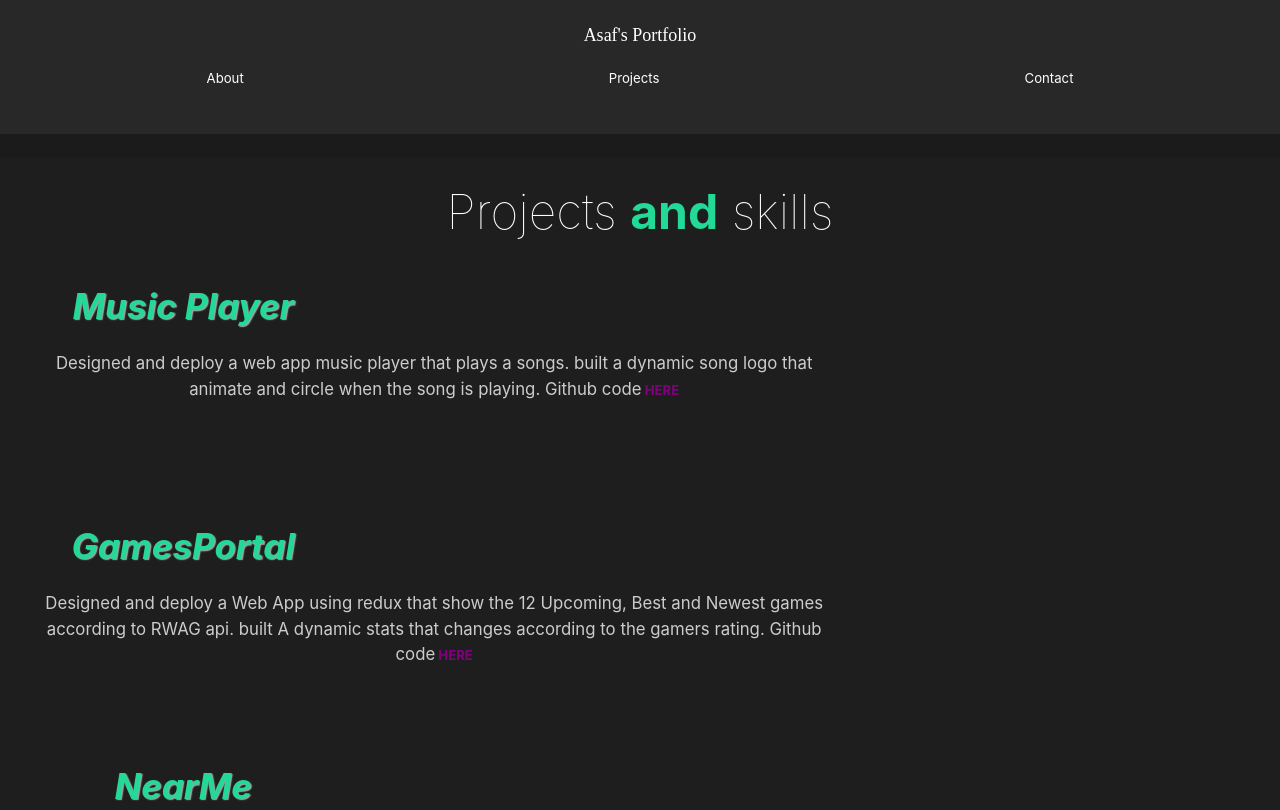
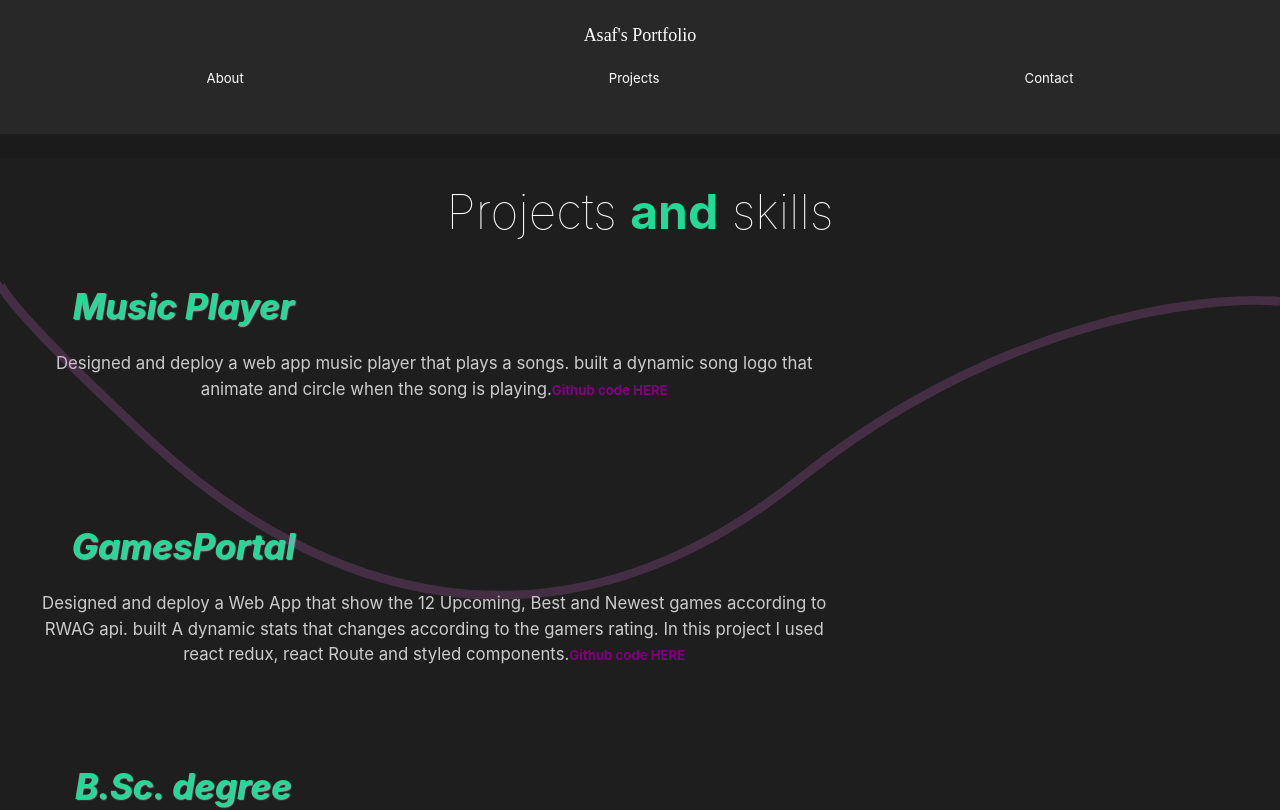
Before and after one commit to Asaf240796/portfolio, a React (Create React App) app: page /projects in a window 1280 px wide. Shown: the top 810 px of the page. Built offline with nearby package versions, Linux system fonts and the light colour scheme.

Commit message:
animations updtaes

```diff
--- a/src/components/AboutSection.js
+++ b/src/components/AboutSection.js
@@ -43,7 +43,7 @@ const AboutSection = () => {
           <p className="specipic-knowledge">
             HTML5 | CSS | JavaScript | React js
           </p>
-          <a href="https://drive.google.com/file/d/1d4XgCCiYh0FM3teyZtwz79jmKzX0mLT6/view?usp=sharing">
+          <a href="https://drive.google.com/file/d/1SEy0bjSnu8LKkopD2qRud_3AHJq-7Hus/view?usp=sharing">
             <button>Resume</button>
           </a>
         </Description>
@@ -62,5 +62,8 @@ const AboutSection = () => {
 };
 
 //Styled Components
+// const StyledImage = styled.img`
+// background-color: gray ;
+// `
 
 export default AboutSection;
--- a/src/components/ProjectsAndSkills.js
+++ b/src/components/ProjectsAndSkills.js
@@ -1,10 +1,10 @@
 import React from "react";
 import styled from "styled-components";
-import MusicPlayerScreenShot from "../img/MusicPlayerScreenshot.png";
 import { About, Description, Image, Hide } from "../styles";
 //Animations
 import { motion } from "framer-motion";
 import { pageAnimation } from "../animation";
+import Wave from "./Wave";
 
 const ProjectsAndSkills = () => {
   return (
@@ -27,9 +27,9 @@ const ProjectsAndSkills = () => {
               <p>
                 Designed and deploy a web app music player that plays a songs.
                 built a dynamic song logo that animate and circle when the song
-                is playing. Github code
+                is playing.
                 <a href="https://github.com/Asaf240796/MusicPlayer">
-                  <span> HERE</span>{" "}
+                  <span>Github code HERE</span>{" "}
                 </a>
               </p>
             </Card>
@@ -39,19 +39,20 @@ const ProjectsAndSkills = () => {
                 <h3>GamesPortal</h3>
               </a>
               <p>
-                Designed and deploy a Web App using redux that show the 12
-                Upcoming, Best and Newest games according to RWAG api. built A
-                dynamic stats that changes according to the gamers rating.
-                Github code
+                Designed and deploy a Web App that show the 12 Upcoming, Best
+                and Newest games according to RWAG api. built A dynamic stats
+                that changes according to the gamers rating. In this project I
+                used react redux, react Route and styled components.
                 <a href="https://github.com/Asaf240796/GamesPortal">
-                  <span> HERE</span>{" "}
+                  <span>Github code HERE</span>{" "}
                 </a>
               </p>
             </Card>
-            <Card>
+            <Wave/>
+            {/* <Card>
               <h3>NearMe</h3>
               <p>like easy... click here to see the code on GitHub</p>
-            </Card>
+            </Card> */}
             <Card>
               <h3>B.Sc. degree project</h3>
               <p>
@@ -113,7 +114,7 @@ const Card = styled.div`
       text-align: center;
       padding-right: 5rem;
     }
-    h3{
+    h3 {
       text-align: center;
       padding-right: 20rem;
     }
--- a/src/components/Wave.js
+++ b/src/components/Wave.js
@@ -12,7 +12,7 @@ const Wave = () => {
       <motion.path
         initial={{ pathLength: 0, pathOffset: 1 }}
         animate={{ pathLength: 1, pathOffset: 0 }}
-        transition={{ duration: 1 }}
+        transition={{ duration: 2 }}
         d="M1440 27.4774C1352.73 19.8184 1122.41 49.0556 899.331 227.276C620.48 450.052 354.282 355.647 170.328 185.318C23.165 49.0556 -4.21721 8.32998 0.487081 5"
         stroke="#D96ED4"
         strokeOpacity="0.2"
--- a/src/styles.js
+++ b/src/styles.js
@@ -51,14 +51,14 @@ export const Image = styled.div`
   flex: 1;
   overflow: hidden;
   img {
-    width: 50vh;
-    height: 50vh;
+    width: 42vh;
+    height: 45vh;
     border-radius: 50%;
     object-fit: cover;
-    margin-left: 20vh;
+    margin-left: 10vh;
     @media (max-width: 1300px) {
-      margin: 2rem 0rem 5rem 0rem;
-      max-width: 100%;
+      margin: 0 auto;
+      width: auto;
       height: auto;
     }
   }
```
Also changed, not shown: src/pages/AboutMe.js (deleted, +0 -17 lines).
